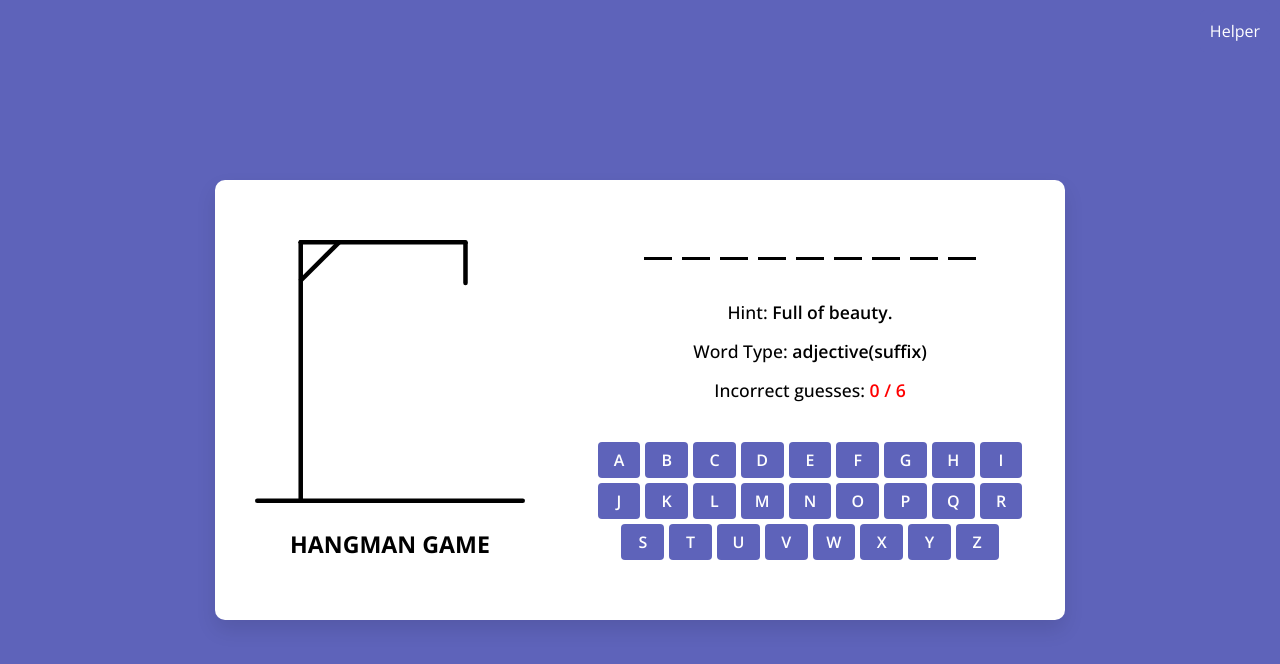
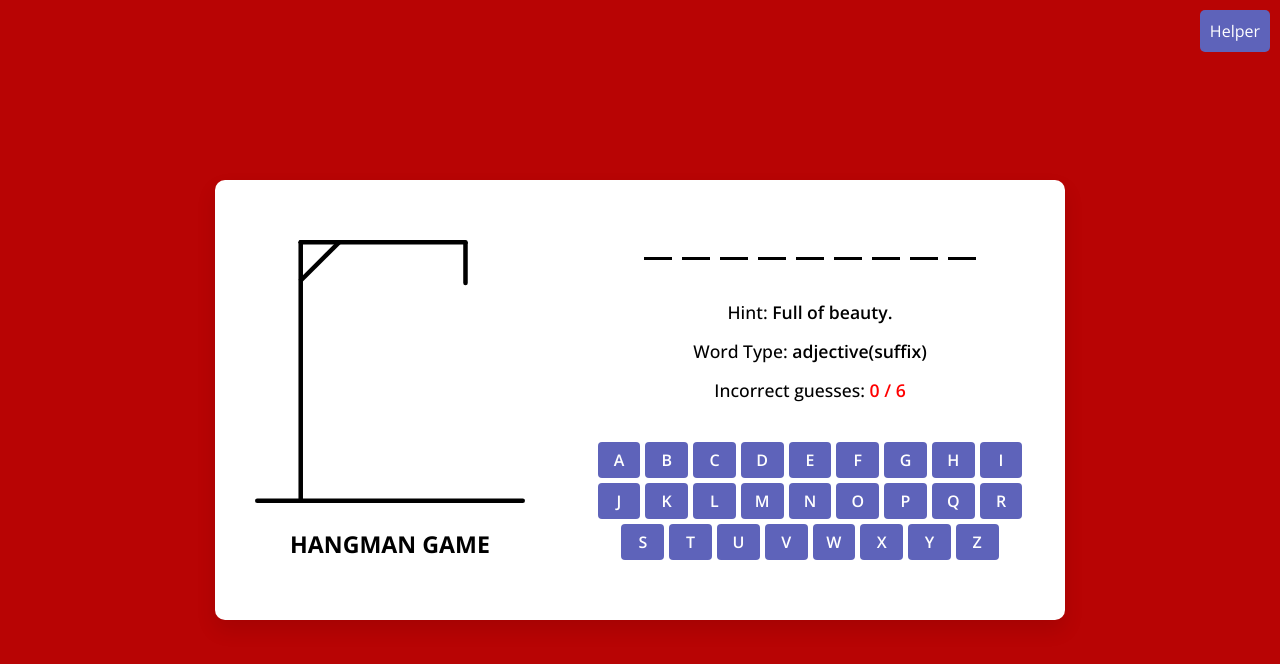
Before and after one commit to YutaQQ/YutaQQ789.github.io, a plain HTML site: page index.html in a window 1280 px wide. Drawn offline with nearby package versions, Linux system fonts and the light colour scheme.

Commit message:
Update styles.css
Chang background color

```diff
--- a/styles.css
+++ b/styles.css
@@ -14,7 +14,7 @@ body {
     align-items: center;
     justify-content: center;
     min-height: 100vh;
-    background: #5E63BA;
+    background: #b80404;
 }
 
 .container {
```
